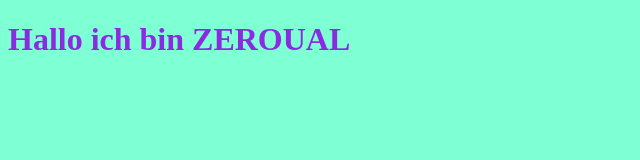
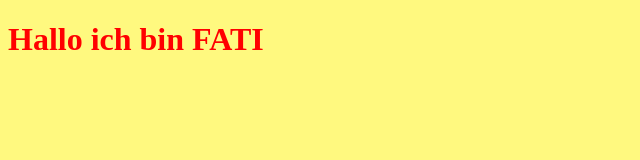
Before and after one commit to FZZEROUAL/myproject, a plain HTML site: page index.html in a window 1280 px wide. Shown: the whole page, without its empty margins (0-640 px from the left). Drawn offline with Linux system fonts and the light colour scheme.

Commit message:
changing style for the title

```diff
--- a/index.html
+++ b/index.html
@@ -7,7 +7,7 @@
     <link rel="stylesheet" href="style.css">
 </head>
 <body>
-    <h1>Hallo ich bin ZEROUAL</h1>
+    <h1>Hallo ich bin FATI</h1>
     <script src="app.js"></script>
 </body>
 </html>
--- a/style.css
+++ b/style.css
@@ -1,4 +1,4 @@
 h1 {
-    color: blueviolet;
+    color: red;
 }
-body { background-color: aquamarine;}
+body { background-color: rgb(255, 249, 127);}
```
